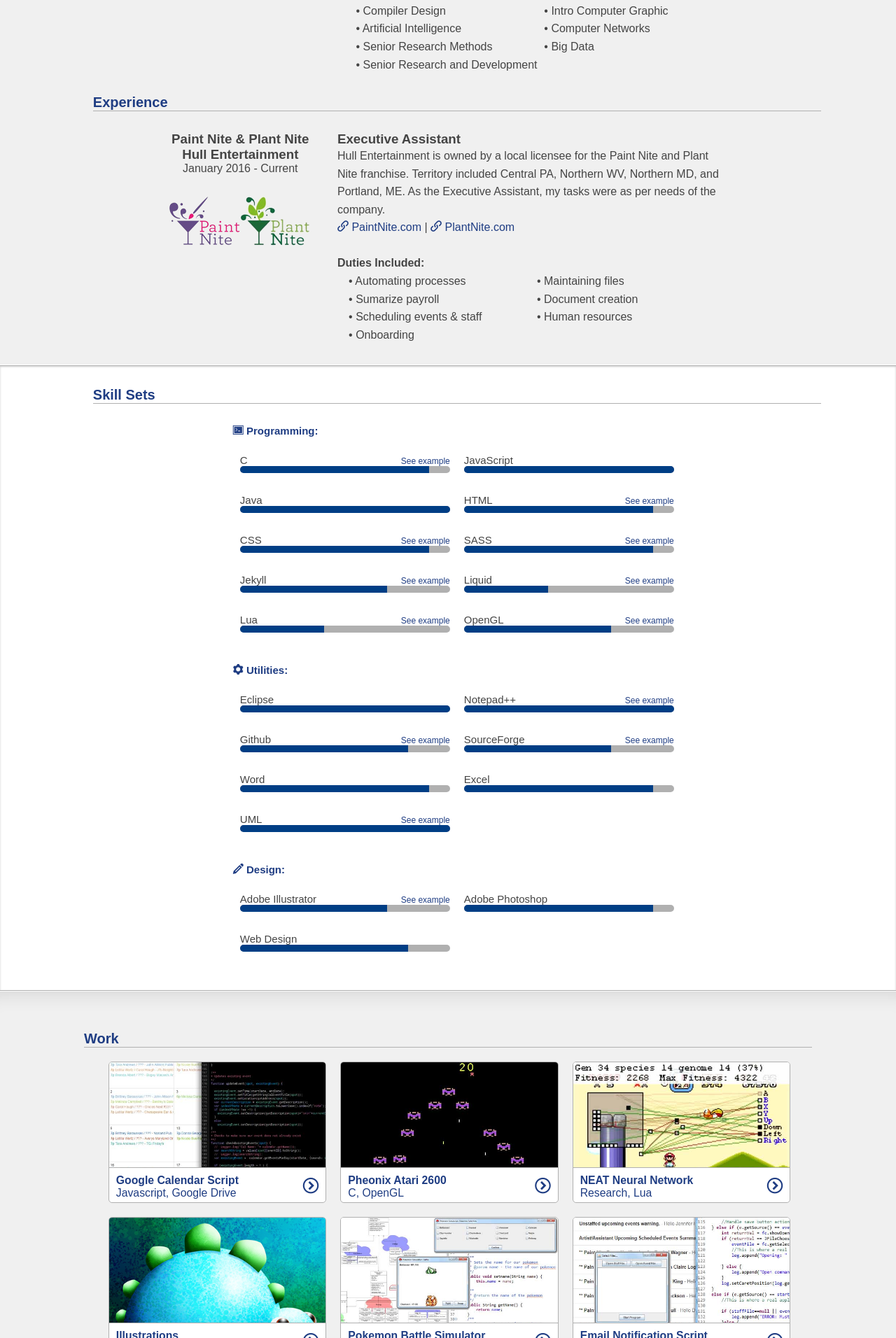
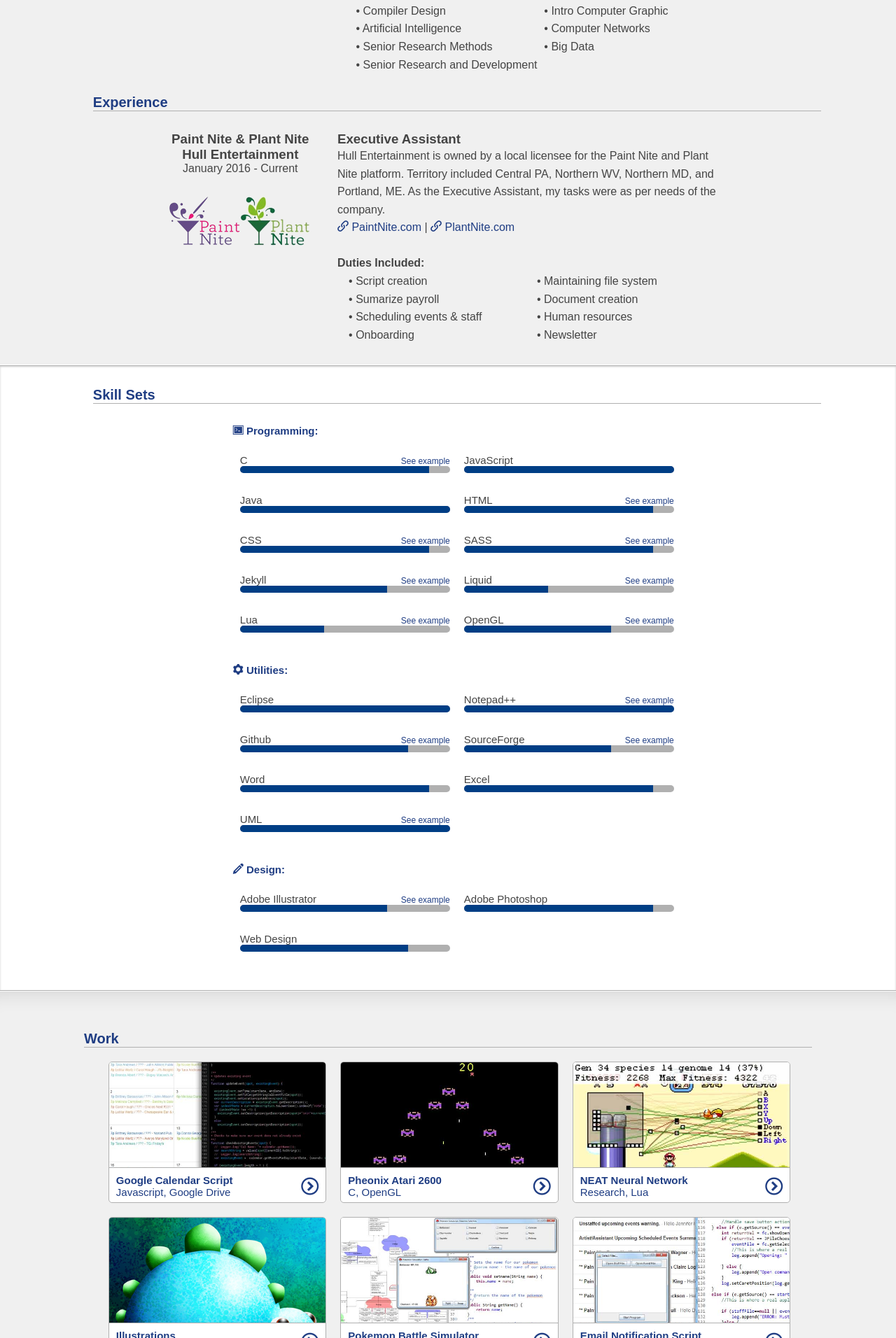
Before and after one commit to schlesigerjess/JessicaSchlesiger.github.io, a Jekyll site: the page built from index.html, in a window 1280 px wide. Shown: the part 643-2555 px from the top of the page at 70% size. Built offline with Jekyll 4.4.1, drawn with Linux system fonts in a browser that asks for light colours; nearby versions of some CDN libraries; some web fonts are replaced.

Commit message:
Font size adjustments and text fixes

```diff
--- a/_data/settings.yml
+++ b/_data/settings.yml
@@ -39,13 +39,14 @@
 
 # Experience
 hullEntertainment_duties:
-- {name: Automating processes}
-- {name: Maintaining files}
+- {name: Script creation}
+- {name: Maintaining file system}
 - {name: Sumarize payroll}
 - {name: Document creation}
 - {name: Scheduling events & staff}
 - {name: Human resources}
 - {name: Onboarding}
+- {name: Newsletter}
 
 # Skills
 
--- a/_includes/index/experience.html
+++ b/_includes/index/experience.html
@@ -30,7 +30,7 @@
 			</div>
 			<div class="exp-description">
 				<h3>Executive Assistant</h3>
-				<p>Hull Entertainment is owned by a local licensee for the Paint Nite and Plant Nite franchise.
+				<p>Hull Entertainment is owned by a local licensee for the Paint Nite and Plant Nite platform.
 				Territory included Central PA, Northern WV, Northern MD, and Portland, ME. As the Executive Assistant, my tasks were as per needs of the company.
 				</p><br><a href="https://www.paintnite.com/" target="_blank" rel="noopener"><b class="icon-link"></b> PaintNite.com</a> |
 				<a href="https://www.plantnite.com/" target="_blank" rel="noopener"><b class="icon-link"></b> PlantNite.com</a>
--- a/assets/css/3-sections/index/_samples.sass
+++ b/assets/css/3-sections/index/_samples.sass
@@ -50,6 +50,7 @@
 	p
 		padding-top: 15px !important
 .thumb-text
+	font-size: 15px
 	display: block
 	float: left
 	width: 100%
@@ -58,7 +59,7 @@
 .icon-arrow
 	float: right
 	font-size: 25px
-	margin-left: -10%
+	margin-left: -13%
 	margin-top: 5px
 .portfolio-link
 	text-decoration: none
@@ -80,10 +81,6 @@
 		background-color: $mainAccent
 		color: #fff
 @media only screen and (min-width: 760px)
-	.thumb-text
-		font-size: 1.75vmin
-	.icon-arrow
-		font-size: 2.5vmin
 	.thumb-unit, .portfolio-link
 		float: right !important
 		margin-right: 1% !important
@@ -91,10 +88,6 @@
 	.thumb-unit
 		width: 31%
 @media only screen and (min-width: 565px) and (max-width: 759px)
-	.thumb-text
-		font-size: 2.25vw
-	.icon-arrow
-		font-size: 3.5vmin
 	.thumb-unit, .portfolio-link
 		float: right !important
 		margin-right: 1% !important
```
